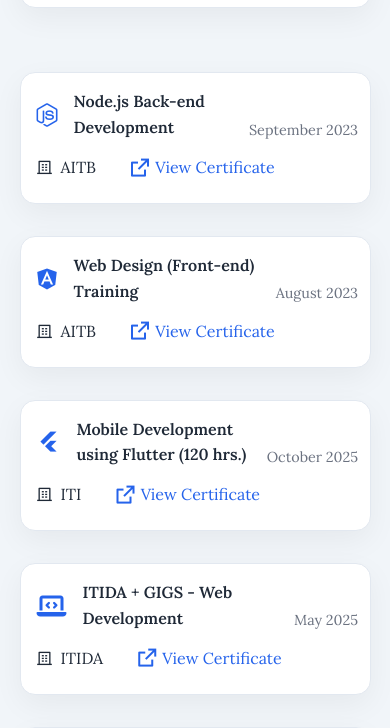
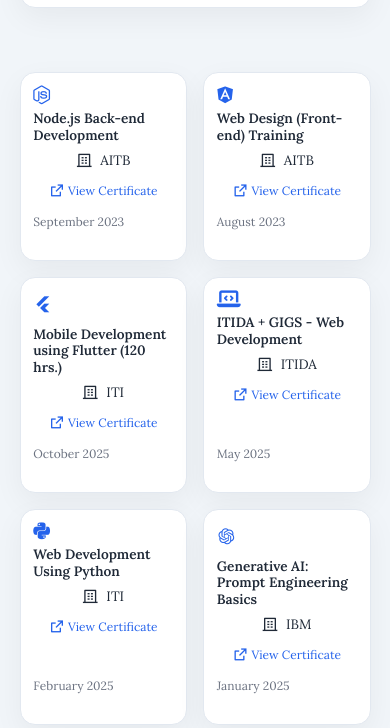
Before and after one commit to omrmhd5/Portfolio, a plain HTML site: page index.html in a window 390 px wide. Shown: the part 1791-2519 px from the top of the page. Drawn offline with nearby package versions, Linux system fonts and the light colour scheme.

Commit message:
Enhance course section layout with 2x2 grid and improved card styling

```diff
--- a/style.css
+++ b/style.css
@@ -1618,19 +1618,66 @@ img {
   .course-title {
     width: 100%;
   }
-  /*
+
+  /* Course/Certificate Cards - 2x2 Grid Layout */
+  .course-container {
+    grid-template-columns: repeat(2, 1fr);
+    gap: 1rem;
+  }
+
+  .course-card {
+    padding: 0.8rem;
+    flex-direction: column;
+    align-items: flex-start;
+    gap: 0.5rem;
+  }
+
   .course-header {
-    flex: 0;
-  } */
-  /* .course-card {
     width: 100%;
-    display: flex;
-    justify-content: space-between;
-  } */
+  }
+
+  .course-title {
+    flex-direction: column;
+    align-items: flex-start;
+    gap: 0.3rem;
+  }
+
+  .course-title i {
+    margin-left: 0;
+    font-size: 1.2rem;
+  }
+
+  .course-title h3 {
+    font-size: 0.85rem;
+    line-height: 1.2;
+  }
+
+  .course-content {
+    flex-direction: column;
+    gap: 0.3rem;
+    margin-top: 0.3rem;
+    width: 100%;
+  }
+
+  .provider {
+    font-size: 0.85rem;
+  }
+
+  .provider p {
+    font-size: 0.85rem;
+  }
+
+  .certificate-link {
+    font-size: 0.75rem;
+  }
+
+  .certificate-link i {
+    font-size: 1rem;
+  }
 
   .course-card .date {
-    position: absolute;
-    right: 2rem;
+    position: static;
+    font-size: 0.75rem;
   }
 
   .skill-item {
```
